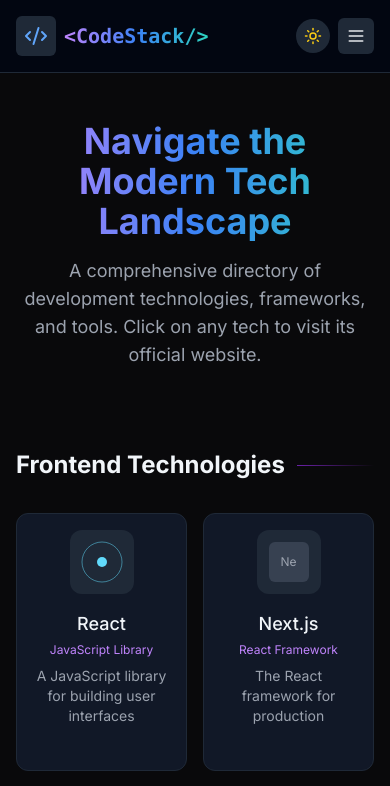
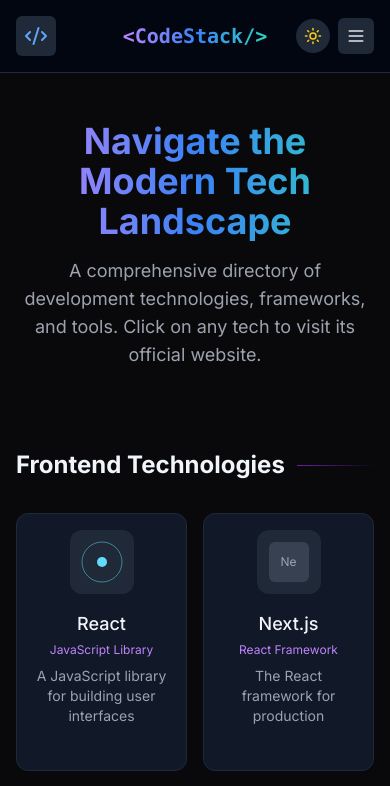
Before and after one commit to Skarycloud/codestack, a Next.js app: page / in a window 390 px wide. Shown: the top 786 px of the page. Built offline with nearby package versions, Linux system fonts and the light colour scheme.

Commit message:
logo name centered

```diff
--- a/components/main-nav.tsx
+++ b/components/main-nav.tsx
@@ -1,76 +1,3 @@
-// "use client"
-// import Link from "next/link"
-// import { usePathname } from "next/navigation"
-// import { Sun, Moon, Code2 } from "lucide-react"
-// import { useTheme } from "@/context/theme-context"
-
-// export default function MainNav() {
-//   const pathname = usePathname()
-//   const { isDarkTheme, toggleTheme } = useTheme()
-
-//   const navItems = [
-//     { name: "Tech Directory", path: "/" },
-//     { name: "Tech Icons", path: "/tech-icons" },
-//     { name: "Learning Resources", path: "/learning-resources" },
-//     { name: "Stack Builder", path: "/stack-builder" },
-//   ]
-
-//   return (
-//     <header
-//       className={`sticky top-0 z-10 border-b ${isDarkTheme ? "border-gray-800 bg-gray-950/80" : "border-gray-200 bg-gray-50/80"} backdrop-blur-sm transition-colors duration-200`}
-//     >
-//       <div className="container mx-auto px-4 py-4 flex items-center justify-between">
-//         <div className="flex items-center gap-2">
-//           <div
-//             className={`h-10 w-10 rounded-md ${isDarkTheme ? "bg-gray-800" : "bg-gray-200"} flex items-center justify-center overflow-hidden transition-colors`}
-//           >
-//             <Code2 className={`h-6 w-6 ${isDarkTheme ? "text-blue-400" : "text-blue-600"}`} />
-//           </div>
-//           <Link
-//             href="/"
-//             className="text-xl font-mono font-bold bg-gradient-to-r from-purple-400 via-blue-500 to-teal-400 bg-clip-text text-transparent"
-//           >
-//             &lt;CodeStack/&gt;
-//           </Link>
-//         </div>
-//         <div className="flex items-center gap-6">
-//           <nav>
-//             <ul className="flex gap-6">
-//               {navItems.map((item) => (
-//                 <li key={item.path}>
-//                   <Link
-//                     href={item.path}
-//                     className={`text-sm transition-colors ${
-//                       pathname === item.path
-//                         ? "text-blue-400"
-//                         : isDarkTheme
-//                           ? "text-gray-400 hover:text-blue-400"
-//                           : "text-gray-600 hover:text-blue-600"
-//                     }`}
-//                   >
-//                     {item.name}
-//                   </Link>
-//                 </li>
-//               ))}
-//             </ul>
-//           </nav>
-//           <button
-//             onClick={toggleTheme}
-//             className={`p-2 rounded-full ${
-//               isDarkTheme
-//                 ? "bg-gray-800 text-yellow-400 hover:bg-gray-700"
-//                 : "bg-gray-200 text-gray-700 hover:bg-gray-300"
-//             } transition-colors`}
-//             aria-label="Toggle theme"
-//           >
-//             {isDarkTheme ? <Sun size={18} /> : <Moon size={18} />}
-//           </button>
-//         </div>
-//       </div>
-//     </header>
-//   )
-// }
-
 "use client"
 import { useState, useEffect } from "react"
 import Link from "next/link"
@@ -127,9 +54,9 @@ export default function ResponsiveNav() {
       } backdrop-blur-sm transition-colors duration-200`}
     >
       <div className="container mx-auto px-4 py-4">
-        <div className="flex items-center justify-between">
-          {/* Logo */}
-          <div className="flex items-center gap-2">
+        <div className="flex items-center justify-between md:justify-between">
+          {/* Logo - Always visible */}
+          <div className="flex items-center md:gap-2">
             <div
               className={`h-10 w-10 rounded-md ${
                 isDarkTheme ? "bg-gray-800" : "bg-gray-200"
@@ -137,6 +64,17 @@ export default function ResponsiveNav() {
             >
               <Code2 className={`h-6 w-6 ${isDarkTheme ? "text-blue-400" : "text-blue-600"}`} />
             </div>
+            {/* Only show text with logo on desktop */}
+            <Link
+              href="/"
+              className="hidden md:inline-block text-xl font-mono font-bold bg-gradient-to-r from-purple-400 via-blue-500 to-teal-400 bg-clip-text text-transparent"
+            >
+              &lt;CodeStack/&gt;
+            </Link>
+          </div>
+
+          {/* Centered Brand Text - Mobile Only */}
+          <div className="absolute left-1/2 transform -translate-x-1/2 md:hidden">
             <Link
               href="/"
               className="text-xl font-mono font-bold bg-gradient-to-r from-purple-400 via-blue-500 to-teal-400 bg-clip-text text-transparent"
```
